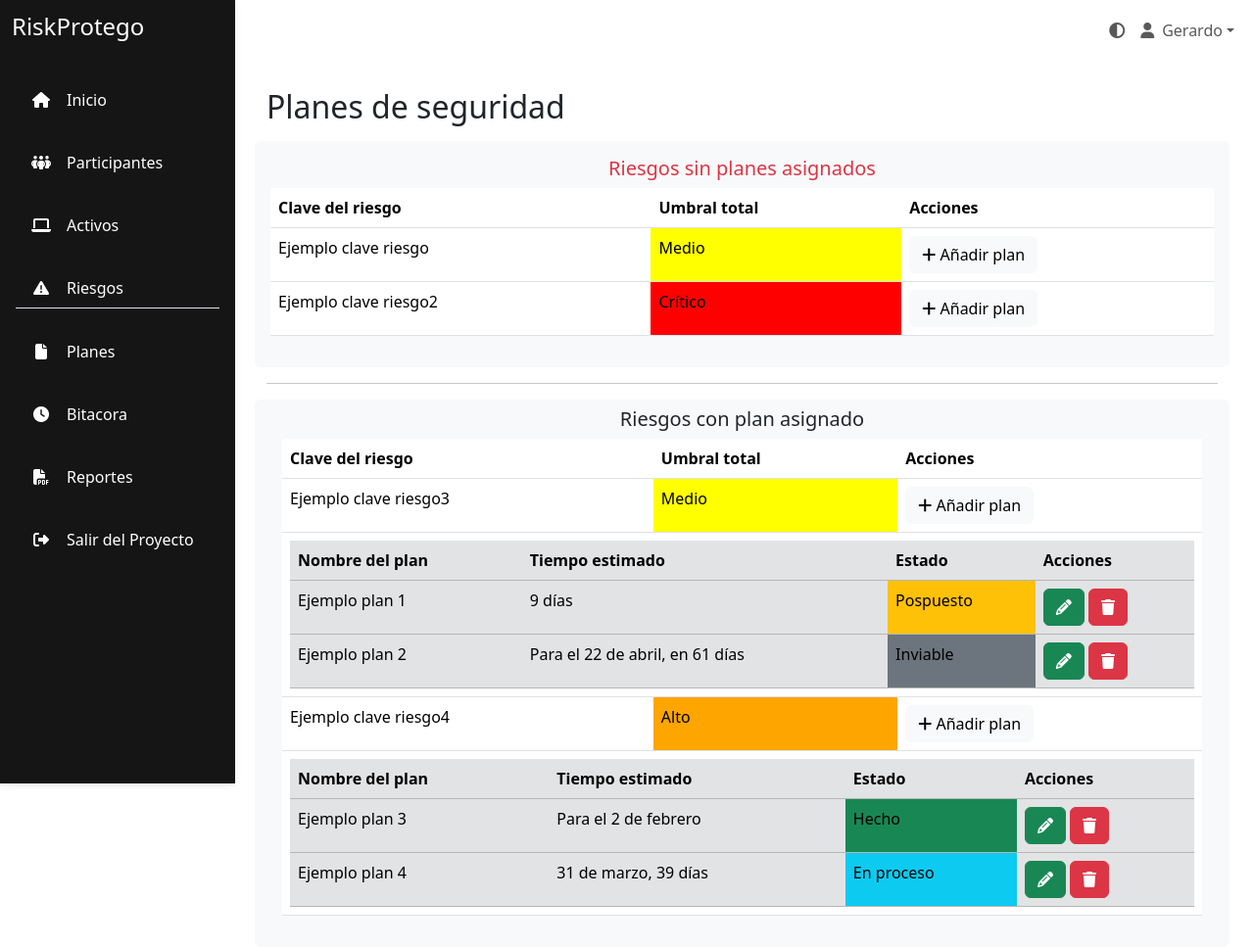
After one commit to gercasran/Sistema_Gestion_Riesgos, a Flask app: page /listar-planes in a window 1280 px wide. The commit adds this page. Shown: the whole page at 98% size. Run offline with Flask 3, Linux system fonts and the light colour scheme; a user stored in the database is signed in; data comes from the database, SQL or seed files in the repository; both versions use the stored data as it was after the commit; some libraries are stand-ins or nearby versions.

Commit message:
Add files via upload

```diff
--- a/app.py
+++ b/app.py
@@ -9,6 +9,7 @@ from src.routes.activos import activos
 from src.routes.riesgos import riesgos
 from src.routes.participantes import participantes
 from src.routes.proyectosP import proyectosP
+from src.routes.planes import planes
 import os
 import secrets
 
@@ -28,6 +29,8 @@ app.register_blueprint(activos)
 app.register_blueprint(riesgos)
 app.register_blueprint(participantes)
 app.register_blueprint(proyectosP)
+app.register_blueprint(planes)
+
 
 db.init_app(app)
 bcrypt.init_app(app)
--- /dev/null
+++ b/src/routes/planes.py
@@ -0,0 +1,29 @@
+from flask import Blueprint, session, redirect, url_for, render_template, request, flash
+from src.utils.db import db
+from src.models.usuarios import Usuario
+from src.models.proyectos import Proyecto
+
+planes = Blueprint('planes', __name__)
+
+@planes.route('/listar-planes')
+def vistaListaPlanes():
+    if not 'user_id' in session:
+        return redirect(url_for('login.vistaLogin'))
+    usuario = Usuario.query.filter_by(idUsuario = session['user_id']).first()
+    if usuario.rol == 1:
+        return redirect(url_for('login.logoutUser'))
+    proyecto = Proyecto.query.filter_by(idProyecto = session['proyecto_id']).first()
+    #responsables = Usuario.query.filter_by(idJefe = usuario.idUsuario).all()
+    return render_template('planes/listaPlanes.html', usuario=usuario, proyecto=proyecto)
+
+
+@planes.route('/listar-planes-usuario')
+def vistaListaPlanesUsuario():
+    if not 'user_id' in session:
+        return redirect(url_for('login.vistaLogin'))
+    usuario = Usuario.query.filter_by(idUsuario = session['user_id']).first()
+    if usuario.rol == 1:
+        return redirect(url_for('login.logoutUser'))
+    proyecto = Proyecto.query.filter_by(idProyecto = session['proyecto_id']).first()
+    #responsables = Usuario.query.filter_by(idJefe = usuario.idUsuario).all()
+    return render_template('planes/listaPlanesUsuario.html', usuario=usuario, proyecto=proyecto)
--- /dev/null
+++ b/src/templates/planes/listaPlanes.html
@@ -0,0 +1,186 @@
+{% extends "templateSideBar.html" %}
+
+{% block username %} {{usuario.nombre}} {% endblock %}
+
+{% block content %}
+<div class="row pt-2">
+    <h2>Planes de seguridad</h2>
+</div>
+
+<!-- Div Riesgos sin planes -->
+
+
+<!--    Condicional si no existen riesgos sin planes -->
+
+<!--
+        Mostrar los riesgos con planes, si no hay riesgos sin planes no se muestra su sección
+-->
+
+<div class="row pt-2">
+
+
+    <!--    Condicional si existen riesgos sin planes -->
+   <div class="table-responsive p-3 bg-body-tertiary rounded-2">
+    <h5 class="text-center text-danger">Riesgos sin planes asignados</h5>
+        <table class="table table-hover">
+            <thead>
+                <tr>
+                    <th>Clave del riesgo</th>
+                    <th>Umbral total</th> <!-- Custom sort?? -->
+                    <th>Acciones</th>
+                </tr>
+            </thead>
+            <tbody>
+                <!-- for para cada riesgo-->
+                <tr>
+                    <td>Ejemplo clave riesgo</td>
+                    <td style="background-color: yellow; color: black;">Medio</td>
+                    <td>
+                        <button type="button" class="btn btn-light btn-more" data-bs-toggle="modal"
+                            data-bs-target=""><i class="fa fa-plus"></i> Añadir plan
+                        </button>
+                    </td>
+                </tr>
+                <tr>
+                    <td>Ejemplo clave riesgo2 </td>
+                    <td style="background-color: red; color: black;">Crítico</td>
+                    <td>
+                        <button type="button" class="btn btn-light btn-more" data-bs-toggle="modal"
+                            data-bs-target=""><i class="fa fa-plus"></i> Añadir plan
+                        </button>
+                    </td>
+                </tr>
+                <!-- endfor para cada riesgo-->
+            </tbody>
+        </table>
+   </div>
+</div>
+
+<!-- Spacer -->
+
+<hr>
+
+<!-- Div Riesgos con planes -->
+
+<div class="row pt-2 p-3 bg-body-tertiary rounded-2">
+    <h5 class="text-center">Riesgos con plan asignado</h5>
+
+    <div class="table-responsive">
+        <table class="table table-hover "">
+            <thead>
+                <tr>
+                    <th>Clave del riesgo</th>
+                    <th>Umbral total</th> <!-- Custom sort?? -->
+                    <th>Acciones</th>
+                </tr>
+            </thead>
+            <tbody>
+            <!-- for para cada riesgo-->
+                <tr>
+                    <td>Ejemplo clave riesgo3</td>
+                    <td style="background-color: yellow; color: black;">Medio</td>
+                    <td>
+                        <button type="button" class="btn btn-light btn-more" data-bs-toggle="modal"
+                            data-bs-target=""><i class="fa fa-plus"></i> Añadir plan
+                        </button>
+                    </td>
+                </tr>
+                <tr>
+                    <td colspan="4">
+                        <table class="table mb-0 table-secondary">
+                            <thead>
+                                <tr>
+                                    <th>Nombre del plan</th>
+                                    <th>Tiempo estimado</th> <!-- Custom sort?? -->
+                                    <th>Estado</th> <!-- Custom sort?? -->
+                                    <th>Acciones</th>
+                                </tr>
+                            </thead>
+                            <tbody>
+                            <!-- for para cada plan-->
+                                <tr>
+                                    <td>Ejemplo plan 1</td>
+                                    <td>9 días</td>
+                                    <td class="bg-warning">Pospuesto</td>
+                                    <td>
+                                        <a href="" class="btn btn-success"><i
+                                            class="fa fa-pencil"></i></a>
+                                        <a href="" class="btn btn-danger btn-delete"><i
+                                            class="fa fa-trash"></i></a>
+                                    </td>
+                                </tr>
+                                <tr>
+                                    <td>Ejemplo plan 2</td>
+                                    <td>Para el 22 de abril, en 61 días</td>
+                                    <td class="bg-secondary">Inviable</td>
+                                    <td>
+                                        <a href="" class="btn btn-success"><i
+                                            class="fa fa-pencil"></i></a>
+                                        <a href="" class="btn btn-danger btn-delete"><i
+                                            class="fa fa-trash"></i></a>
+                                    </td>
+                                </tr>
+                            <!-- endfor para cada plan-->
+                            </tbody>
+                        </table>
+                    </td>
+                </tr>
+            <!-- endfor para cada riesgo-->
+
+            <!-- for para cada riesgo-->
+            <tr>
+                <td>Ejemplo clave riesgo4</td>
+                <td style="background-color: orange; color: black;">Alto</td>
+                <td>
+                    <button type="button" class="btn btn-light btn-more" data-bs-toggle="modal"
+                        data-bs-target=""><i class="fa fa-plus"></i> Añadir plan
+                    </button>
+                </td>
+            </tr>
+            <tr>
+                <td colspan="4">
+                    <table class="table mb-0 table-secondary">
+                        <thead>
+                            <tr>
+                                <th>Nombre del plan</th>
+                                <th>Tiempo estimado</th> <!-- Custom sort?? -->
+                                <th>Estado</th> <!-- Custom sort?? -->
+                                <th>Acciones</th>
+                            </tr>
+                        </thead>
+                        <tbody>
+                        <!-- for para cada plan-->
+                            <tr>
+                                <td>Ejemplo plan 3</td>
+                                <td>Para el 2 de febrero</td>
+                                <td class="bg-success">Hecho</td>
+                                <td>
+                                    <a href="" class="btn btn-success"><i
+                                        class="fa fa-pencil"></i></a>
+                                    <a href="" class="btn btn-danger btn-delete"><i
+                                        class="fa fa-trash"></i></a>
+                                </td>
+                            </tr>
+                            <tr>
+                                <td>Ejemplo plan 4</td>
+                                <td>31 de marzo, 39 días</td>
+                                <td class="bg-info">En proceso</td>
+                                <td>
+                                    <a href="" class="btn btn-success"><i
+                                        class="fa fa-pencil"></i></a>
+                                    <a href="" class="btn btn-danger btn-delete"><i
+                                        class="fa fa-trash"></i></a>
+                                </td>
+                            </tr>
+                        <!-- endfor para cada plan-->
+                        </tbody>
+                    </table>
+                </td>
+            </tr>
+        <!-- endfor para cada riesgo-->
+
+            </tbody>
+        </table>
+   </div>
+</div>
+{% endblock %}
--- a/src/templates/templateSideBar.html
+++ b/src/templates/templateSideBar.html
@@ -74,9 +74,9 @@
                 </div>
             </div>
             <div class="list-group list-group-flush mx-3 mt-4">
-                <div class="list-group-item list-group-item-action py-2 ripple">
+                <a href="/listar-planes" class="list-group-item list-group-item-action py-2 ripple"> <!-- Planes, route -->
                     <i class="fas fa-file fa-fw me-3"></i><span>Planes</span>
-                </div>
+                </a>
             </div>
             <div class="list-group list-group-flush mx-3 mt-4">
                 <div class="list-group-item list-group-item-action py-2 ripple">
```
Also changed, not shown: src/templates/planes/listaPlanesUsuario.html (added, +159 -0 lines), src/database/database.db.
